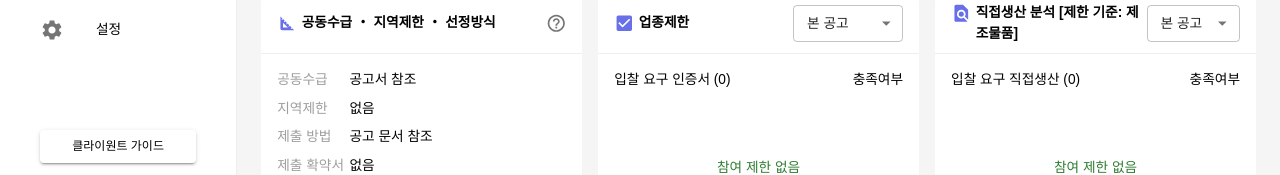
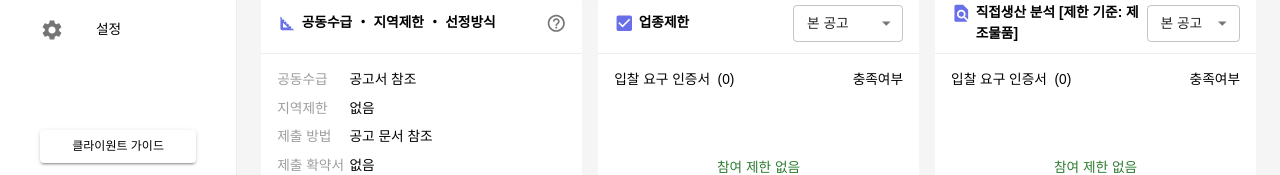
Before and after one commit to yubinjodev/cliwant-assignment, a Next.js app: page /rfp/listing/1 in a window 1280 px wide. Shown: the part 605-780 px from the top of the page. Built offline with nearby package versions, Linux system fonts and the light colour scheme; what @mui/material-nextjs would draw is missing.

Commit message:
Chore: Show different text when our company is selected on dropdown

```diff
--- a/src/features/rfp-details/components/rfp-details-section-industry-rules.tsx
+++ b/src/features/rfp-details/components/rfp-details-section-industry-rules.tsx
@@ -29,8 +29,11 @@ export default function RfpDetailsSectionIndustryRules() {
       <Box sx={{ p: 2, height: 240, overflowY: 'auto' }}>
         <Stack justifyContent="space-between" alignItems="center" sx={{ height: '100%' }}>
           <Stack direction="row" justifyContent="space-between" sx={{ width: '100%' }}>
-            <Typography>입찰 요구 인증서 (0)</Typography>
-            <Typography>충족여부</Typography>
+            <Typography>
+              {industryRestrictionsFilter === 'current-listing' ? '입찰 요구 인증서' : '개인 회원 보유 인증서'}&nbsp;
+              (0)
+            </Typography>
+            {industryRestrictionsFilter === 'current-listing' ? <Typography>충족여부</Typography> : null}
           </Stack>
           <Typography color="success">참여 제한 없음</Typography>
           <Button variant="contained">업종 등록 가이드</Button>
--- a/src/features/rfp-details/components/rfp-details-section-prod-analysis.tsx
+++ b/src/features/rfp-details/components/rfp-details-section-prod-analysis.tsx
@@ -29,8 +29,10 @@ export default function RfpDetailsSectionProdAnalysis() {
       <Box sx={{ p: 2, height: 240, overflowY: 'auto' }}>
         <Stack justifyContent="space-between" alignItems="center" sx={{ height: '100%' }}>
           <Stack direction="row" justifyContent="space-between" sx={{ width: '100%' }}>
-            <Typography>입찰 요구 직접생산 (0)</Typography>
-            <Typography>충족여부</Typography>
+            <Typography>
+              {productionAnalysisFilter === 'current-listing' ? '입찰 요구 인증서' : '개인 회원 보유 인증서'}&nbsp; (0)
+            </Typography>
+            {productionAnalysisFilter === 'current-listing' ? <Typography>충족여부</Typography> : null}
           </Stack>
           <Typography color="success">참여 제한 없음</Typography>
           <Stack direction="row" spacing={2}>
--- a/src/features/rfp-details/components/rfp-details.tsx
+++ b/src/features/rfp-details/components/rfp-details.tsx
@@ -27,7 +27,6 @@ export default function RfpDetails() {
 
       <Stack direction="row" spacing={2} sx={{ width: '100%' }}>
         <RfpDetailsSectionContractRules />
-        {/* todo  우리회사 for the next 2 components */}
         <RfpDetailsSectionIndustryRules />
         <RfpDetailsSectionProdAnalysis />
       </Stack>
```
